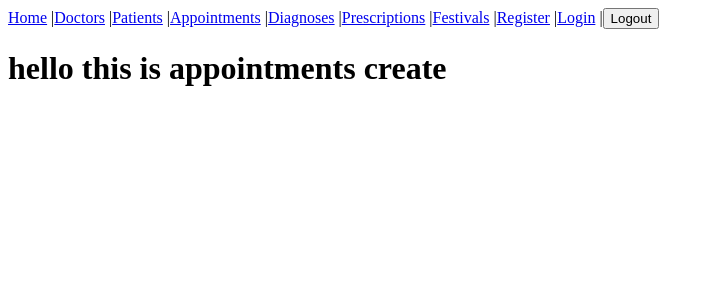
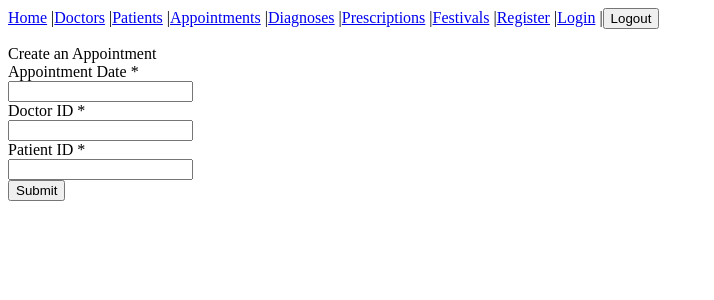
Before and after one commit to MatthewDent03/ca2-example, a React (Create React App) app: page /appointments/create in a window 1280 px wide. Shown: the top 300 px of the page, without its empty margins (0-714 px from the left). Built offline with nearby package versions, Linux system fonts and the light colour scheme.

Commit message:
got create appointment made and fixed issue with appointment date not being string and in correct format as well as ids going through as text instead of number

```diff
--- a/src/pages/appointments/Create.js
+++ b/src/pages/appointments/Create.js
@@ -1,15 +1,76 @@
-
-import { useEffect, useState } from 'react';
 import axios from 'axios';
-import { Link } from 'react-router-dom';
-import { useAuth } from '../../utils/useAuth';
-
-
+import { useNavigate } from 'react-router-dom';
+import { useAuth } from "../../utils/useAuth";
+import { useForm } from '@mantine/form';
+import { TextInput, Text, Button } from "@mantine/core";
 
 const AppointmentCreate = () => {
+    const { token } = useAuth();
+    const navigate = useNavigate();
+
+    const form = useForm({
+        initialValues: {
+            appointment_date: '',
+            doctor_id: '',
+            patient_id: '',
+        },
+        validate: {
+            appointment_date: (value) => {
+                const dateRegex = /^(0[1-9]|[12][0-9]|3[01])-(0[1-9]|1[0-2])-(\d{4})$/;
+                return dateRegex.test(value) ? null : 'Date must be in dd-mm-yyyy format';
+            },
+            doctor_id: (value) => value.trim().length > 0 ? null : 'Doctor ID is required',
+            patient_id: (value) => value.trim().length > 0 ? null : 'Patient ID is required',
+        },
+    });
+
+    const handleSubmit = () => {
+        // Convert doctor_id and patient_id to numbers before sending
+        const updatedForm = {
+            ...form.values,
+            doctor_id: parseInt(form.values.doctor_id),
+            patient_id: parseInt(form.values.patient_id)
+        };
+
+        axios.post(`https://fed-medical-clinic-api.vercel.app/appointments`, updatedForm, {
+            headers: {
+                Authorization: `Bearer ${token}`
+            }
+        })
+        .then((res) => {
+            console.log(res.data);
+            navigate(`../${res.data.id}`, { relative: 'path' });
+        })
+        .catch((err) => {
+            console.error(err);
+
+            if (err.response.status === 422) {
+                let errors = err.response.data.error.issues;
+                form.setErrors(Object.fromEntries(errors.map((error) => [error.path[0], error.message])));
+            }
+
+            if (err.response.data.message === 'SQLITE_CONSTRAINT: SQLite error: UNIQUE constraint failed: doctors.email') {
+                console.log('Saw a unique constraint error');
+                form.setFieldError('email', 'Email must be unique.');
+            }
+
+            if (err.response.data.message === 'SQLITE_CONSTRAINT: SQLite error: UNIQUE constraint failed: doctors.phone') {
+                form.setFieldError('phone', 'Phone number must be unique.');
+            }
+        });
+    };
+
     return (
-        <h1>hello this is appointments create</h1>
-    )
+        <div>
+            <Text size={24} mb={5}>Create an Appointment</Text>
+            <form onSubmit={form.onSubmit(handleSubmit)}>
+                <TextInput withAsterisk label={'Appointment Date'} name='appointment_date' {...form.getInputProps('appointment_date')} />
+                <TextInput withAsterisk label='Doctor ID' name='doctor_id' {...form.getInputProps('doctor_id')} />
+                <TextInput withAsterisk label='Patient ID' name='patient_id' {...form.getInputProps('patient_id')} />
+                <Button mt={10} type={'submit'}>Submit</Button>
+            </form>
+        </div>
+    );
 };
 
 export default AppointmentCreate;
```
